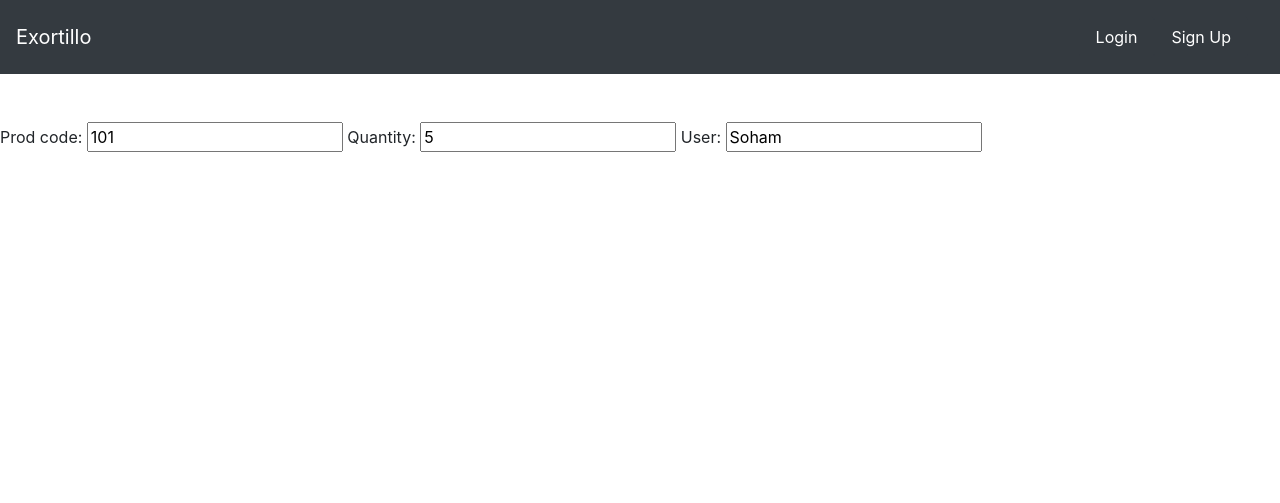
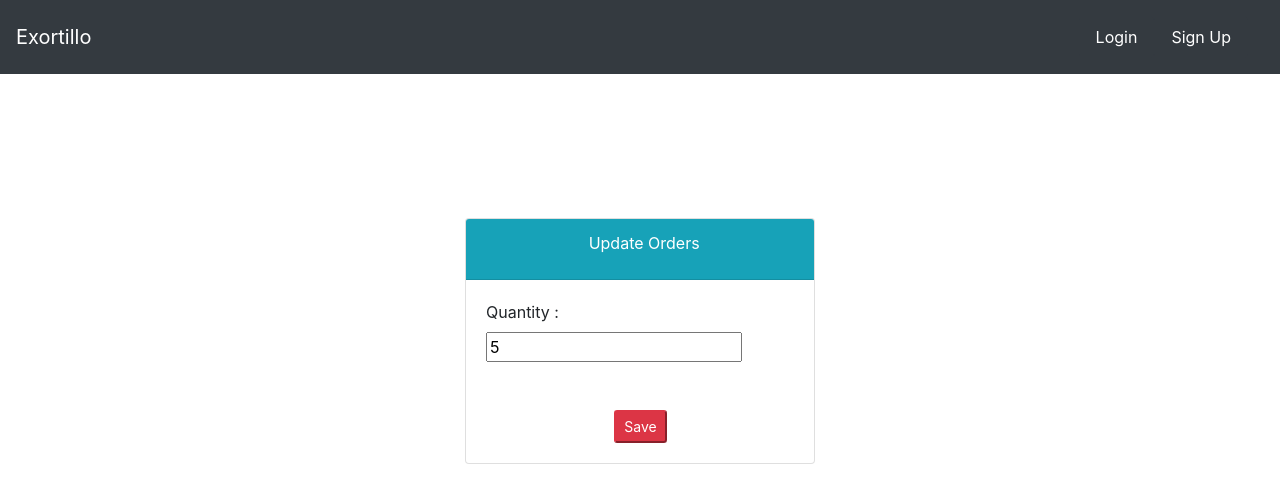
Before and after one commit to ch1nma4/Django_Chinmay, a Django app: page /users/upd_orders/1/1/ in a window 1280 px wide. Shown: the top 503 px of the page. Run offline with Django 4.2, Linux system fonts and the light colour scheme; data comes from the database, SQL or seed files in the repository; both versions use the stored data as it was after the commit.

Commit message:
commit:83

```diff
--- a/mysite/users/forms.py
+++ b/mysite/users/forms.py
@@ -15,4 +15,4 @@ class RegisterForm(UserCreationForm):
 class CusOrdersUpd(forms.ModelForm):
     class Meta:
         model = CusOrders
-        fields = ['order_id' , 'prod_code' , 'quantity', 'user']
+        fields = [ 'quantity']
--- a/mysite/users/templates/users/orders_upd.html
+++ b/mysite/users/templates/users/orders_upd.html
@@ -10,7 +10,36 @@
     <title>Document</title>
 </head>
 <body>
-    {{ form }}
+    <br><br><br><br>
+
+<div class="container">
+    <div class="row">
+        <div class="col-md-4 offset-md-4">
+            <div class="card">
+                <div class="card-header text-white bg-info">
+                    <div class="card-title offset-md-4">
+                        Update Orders
+                    </div>
+                </div>
+                <div class="card-body">
+                    <form method="POST">
+
+                        {% csrf_token %}
+
+                        <label>Quantity : </label><br>
+                        {{ form.quantity }} <br>
+
+
+                        <br><br><button type="submit" class="bt btn-danger btn-sm offset-md-5">
+                            Save
+                        </button>
+
+                    </form>
+                </div>
+            </div>
+        </div>
+    </div>
+</div>
 </body>
 </html>
 
--- a/mysite/users/views.py
+++ b/mysite/users/views.py
@@ -117,7 +117,7 @@ def update_orders(request , id , upd_order_id):
 
     if form.is_valid():
         form.save()
-        return redirect(+'food:detail', item_id = id)
+        return redirect('food:detail', item_id = id)
 
 
     return render(request , 'users/orders_upd.html' , context)
```
Also changed, not shown: mysite/db.sqlite3.
